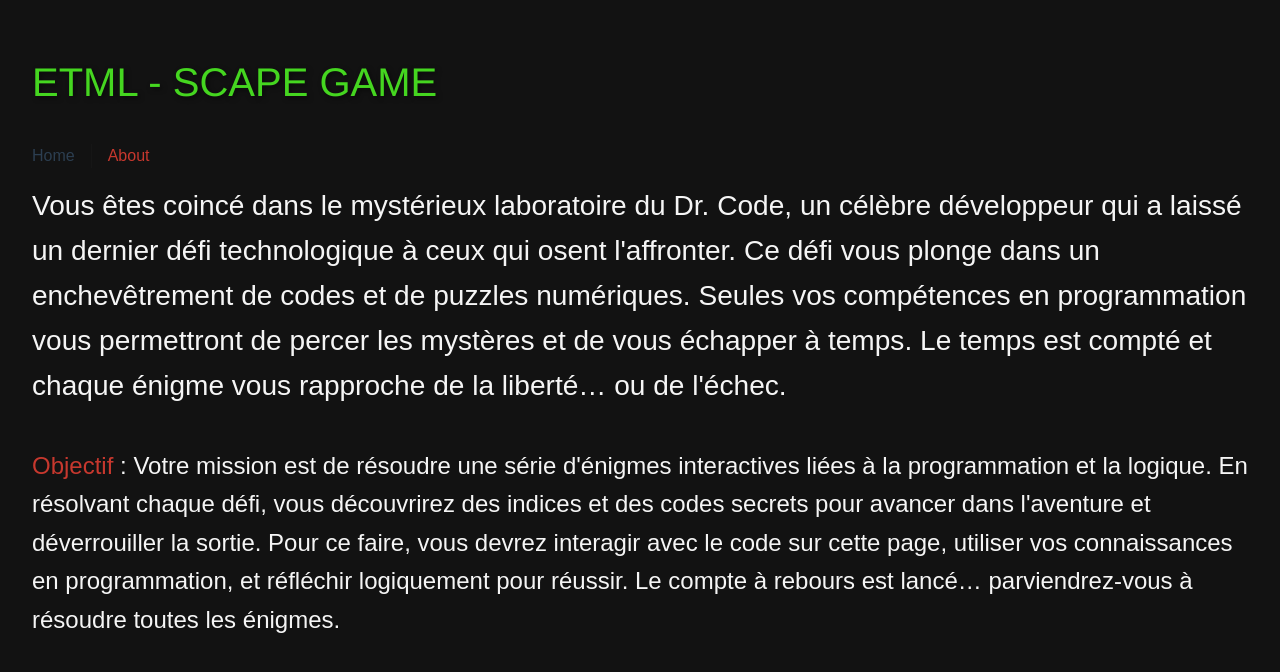
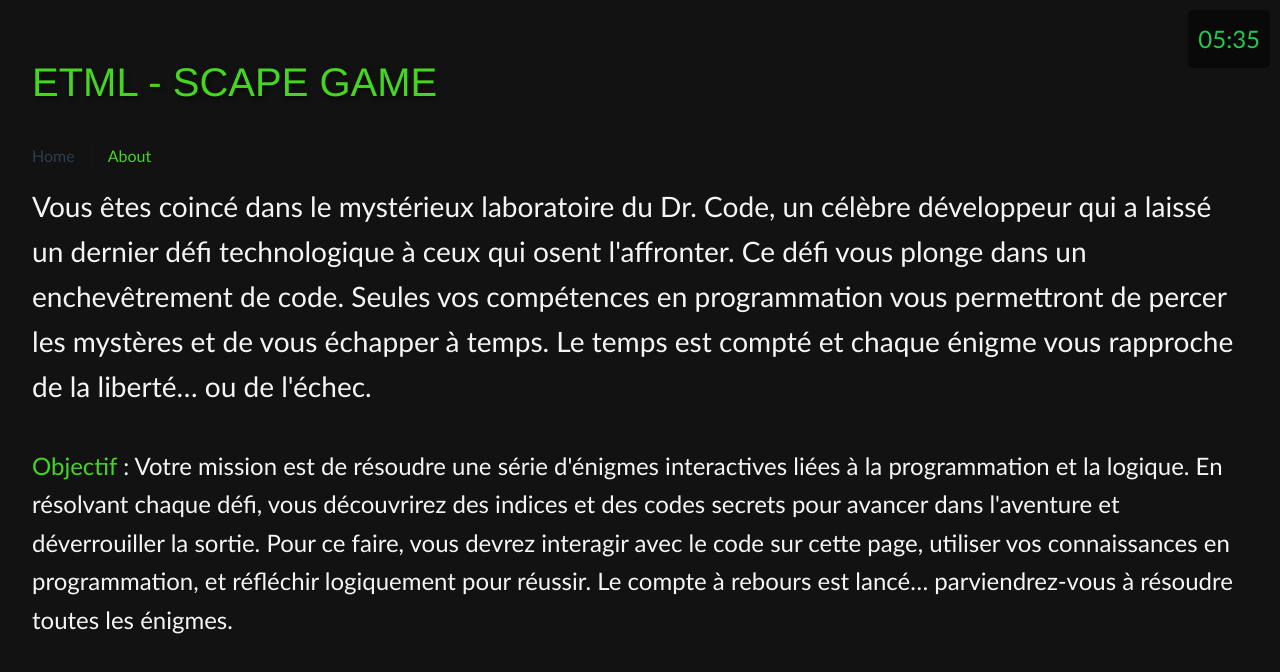
Before and after one commit to witrellesp/scapeGamEtml-PO, a Vue app in the folder scape-game/: page / in a window 1280 px wide. Shown: the top 672 px of the page. Built offline with nearby package versions, Linux system fonts and the light colour scheme.

Commit message:
update des défis
timer ajouter
amélioration des routes : lazy load
amélioration du css
input sans autocompléter

```diff
--- a/scape-game/src/App.vue
+++ b/scape-game/src/App.vue
@@ -1,4 +1,11 @@
-<script setup>
+<script>
+import Timer from './components/Timer.vue'
+
+export default {
+  components: {
+    Timer,
+  },
+}
 //import { RouterLink, RouterView } from 'vue-router'
 </script>
 
@@ -12,7 +19,7 @@
       </nav>
     </div>
   </header>
-
+  <Timer />
   <RouterView />
 </template>
 
@@ -27,7 +34,7 @@
 a,
 .green {
   text-decoration: none;
-  color: rgb(199, 56, 46);
+  color: #45d620;
   transition: 0.4s;
   padding: 3px;
 }
--- a/scape-game/src/assets/main.css
+++ b/scape-game/src/assets/main.css
@@ -2,7 +2,7 @@
 
 /* Styles globaux */
 body {
-  font-family: 'Arial', sans-serif;
+  font-family: 'Gill Sans', 'Gill Sans MT', Calibri, 'Trebuchet MS', sans-serif;
   background-color: #121212; /* Fond sombre pour l'immersion */
   font-size: x-large;
   color: #f5f5f5; /* Texte clair */
@@ -85,7 +85,7 @@ a {
 }
 
 a:hover {
-  text-decoration: underline;
+  text-decoration: none;
 }
 
 /* Boîte d'indice */
--- /dev/null
+++ b/scape-game/src/components/Timer.vue
@@ -0,0 +1,42 @@
+<template>
+  <div class="timer">{{ formattedTime }}</div>
+</template>
+
+<script>
+export default {
+  data() {
+    return {
+      time: 340, //temps du chronomètre
+    }
+  },
+  computed: {
+    formattedTime() {
+      const minutes = Math.floor(this.time / 60)
+      const seconds = this.time % 60
+      return `${String(minutes).padStart(2, '0')}:${String(seconds).padStart(2, '0')}`
+    },
+  },
+  mounted() {
+    this.startTimer()
+  },
+  methods: {
+    startTimer() {
+      setInterval(() => {
+        this.time--
+      }, 1000)
+    },
+  },
+}
+</script>
+
+<style scoped>
+.timer {
+  position: fixed;
+  top: 10px;
+  right: 10px;
+  background: rgba(0, 0, 0, 0.5);
+  color: rgb(34, 202, 76);
+  padding: 10px;
+  border-radius: 5px;
+}
+</style>
--- a/scape-game/src/router/index.js
+++ b/scape-game/src/router/index.js
@@ -1,11 +1,4 @@
 import { createRouter, createWebHistory } from 'vue-router'
-
-import PageAccueil from '@/views/PageAccueil.vue'
-import ChallengeOne from '@/views/1ChallengeOne.vue'
-import ChallengeTwo from '@/views/2ChallengeTwo.vue'
-import ChallengeThree from '@/views/3ChallengeThree.vue'
-import ChallengeFour from '@/views/4ChallengeFour.vue'
-import ChallengeFive from '@/views/5ChallengeFive.vue'
 
 const router = createRouter({
   history: createWebHistory(import.meta.env.BASE_URL),
@@ -13,42 +6,42 @@ const router = createRouter({
     {
       path: '/',
       name: 'home',
-      component: PageAccueil,
+      component: () => import('@/views/PageAccueil.vue'),
     },
     {
-      path: '/challenge1',
-      name: 'challenge1',
-      component: ChallengeOne,
+      path: '/game',
+      name: 'game',
+
+      children: [
+        {
+          path: 'challenge1',
+          component: () => import('@/views/1ChallengeOne.vue'),
         },
 
         {
-      path: '/challenge2',
-      name: 'challenge2',
-      component: ChallengeTwo,
+          path: 'challenge2',
+          component: () => import('@/views/2ChallengeTwo.vue'),
         },
 
         {
-      path: '/challenge3',
-      name: 'challenge3',
-      component: ChallengeThree,
+          path: 'challenge3',
+          component: () => import('@/views/3ChallengeThree.vue'),
         },
 
         {
-      path: '/challenge4',
-      name: 'challenge4',
-      component: ChallengeFour,
+          path: 'challenge4',
+          component: () => import('@/views/4ChallengeFour.vue'),
         },
         {
-      path: '/endGame',
-      name: 'endGame',
-      component: ChallengeFive,
+          path: 'endGame',
+          component: () => import('@/views/5ChallengeFive.vue'),
         },
+      ],
+    },
+
     {
       path: '/about',
       name: 'about',
-      // route level code-splitting
-      // this generates a separate chunk (About.[hash].js) for this route
-      // which is lazy-loaded when the route is visited.
       component: () => import('../views/AboutView.vue'),
     },
   ],
--- a/scape-game/src/views/1ChallengeOne.vue
+++ b/scape-game/src/views/1ChallengeOne.vue
@@ -11,10 +11,10 @@
   <form action="">
     <label for="keyword">Entrez le mot secret</label><br />
 
-    <input type="text" id="keywordInput" v-model="keywordInput" /><br />
+    <input type="text" id="keywordInput" v-model="keywordInput" autocomplete="off" /><br />
 
     <button v-if="keywordInput == motSecret">
-      <RouterLink to="/challenge2">Next challenge</RouterLink>
+      <RouterLink to="/game/challenge2">Next challenge</RouterLink>
     </button>
   </form>
 </template>
@@ -26,3 +26,8 @@ const motSecret = 'informatique'
 
 const keywordInput = ref('')
 </script>
+<style scoped>
+a {
+  color: #000;
+}
+</style>
--- a/scape-game/src/views/2ChallengeTwo.vue
+++ b/scape-game/src/views/2ChallengeTwo.vue
@@ -6,10 +6,16 @@
   <form @submit.prevent="verifierCouleur">
     <label for="colorBackground">Quelle est la couleur de fond?</label>
     <br />
-    <input type="text" id="inputColor" v-model="inputColor" :placeholder="placeholderText" />
+    <input
+      type="text"
+      id="inputColor"
+      v-model="inputColor"
+      :placeholder="placeholderText"
+      autocomplete="off"
+    />
 
     <button type="submit" v-if="inputColor === couleurFond">
-      <RouterLink to="/challenge3">Next challenge</RouterLink>
+      <RouterLink to="/game/challenge3" class="btnSubmit">Next challenge</RouterLink>
     </button>
     <p v-if="messageErreur">{{ messageErreur }}</p>
   </form>
@@ -17,7 +23,7 @@
 
 <style>
 body.challenge2-page {
-  background-color: #45d620 !important;
+  background-color: #981edf !important;
 }
 </style>
 <style scoped>
@@ -25,17 +31,20 @@ h1 {
   text-align: center;
   font-family: 'Franklin Gothic Medium', 'Arial Narrow', Arial, sans-serif;
   font-size: 2.5rem;
-  color: #d6209f; /* Couleur verte vive */
+  color: #d6209f;
   margin-top: 20px;
   text-shadow: 2px 2px 5px rgba(0, 0, 0, 0.5);
+}
+.btnSubmit {
+  color: black;
 }
 </style>
 
 <script setup>
 import { onMounted, onBeforeUnmount, ref } from 'vue'
 
-//Couleur de fond
-const couleurFond = '#45d620'
+/*Couleur du fond*/
+const couleurFond = '#981edf'
 
 const inputColor = ref('')
 const tentatives = ref(0)
--- a/scape-game/src/views/3ChallengeThree.vue
+++ b/scape-game/src/views/3ChallengeThree.vue
@@ -7,21 +7,21 @@ import { ref } from 'vue'
 const secretCombination = ['red', 'blue', 'green']
 const userInput = ref([])
 const successMessage = ref(false)
+const messageErreur = ref(false)
 
 function handleClick(color) {
   // Ajouter la couleur cliquée au tableau des entrées utilisateur
-
   userInput.value.push(color)
 
   // Vérifier si la séquence est correcte
-  if (
-    userInput.value[userInput.value.length - 1] !== secretCombination[userInput.value.length - 1]
-  ) {
-    alert('Mauvais ordre ! Essayez encore.')
-    userInput.value = [] // Réinitialiser si erreur
-  } else if (userInput.value.length === secretCombination.length) {
-    successMessage.value = true // Afficher le message de succès
-    alert('Bon ordre. Félicitations')
+  if (userInput.value.length === secretCombination.length) {
+    if (userInput.value.every((value, index) => value === secretCombination[index])) {
+      successMessage.value = true
+    } else {
+      messageErreur.value = true
+      alert('Mauvais ordre ! Essayez encore.')
+      userInput.value = []
+    }
   }
 }
 </script>
@@ -33,7 +33,7 @@ function handleClick(color) {
     couleurs dans l'ordre exact pour débloquer le défis suivant.
   </p>
   <br />
-  <p>Jetter un oeil au code du Challenge 3</p>
+
   <br />
   <div>
     <p>CLICKEZ SUR LES COULEURS DANS LE BON ORDRE</p>
@@ -43,8 +43,12 @@ function handleClick(color) {
     <div class="square green" @click="handleClick('green')"></div>
     <div class="square blue" @click="handleClick('blue')"></div>
 
+    <p v-if="messageErreur">Jetter un oeil au code du Challenge 3</p>
+
     <div v-if="successMessage">
-      <button><RouterLink to="/challenge4">Next challenge</RouterLink></button>
+      <button>
+        <RouterLink to="/game/challenge4" class="btnSubmit">Next challenge</RouterLink>
+      </button>
     </div>
   </div>
 </template>
@@ -75,4 +79,7 @@ function handleClick(color) {
 .show-message {
   display: block;
 }
+.btnSubmit {
+  color: black;
+}
 </style>
--- a/scape-game/src/views/4ChallengeFour.vue
+++ b/scape-game/src/views/4ChallengeFour.vue
@@ -26,7 +26,7 @@
 
       <!-- Bouton pour accéder au défi suivant -->
       <button v-if="keywordInput === motSecret">
-        <RouterLink to="/endGame">Next challenge</RouterLink>
+        <RouterLink to="/game/endGame">Next challenge</RouterLink>
       </button>
     </div>
   </div>
--- a/scape-game/src/views/PageAccueil.vue
+++ b/scape-game/src/views/PageAccueil.vue
@@ -13,15 +13,15 @@ function incrementAccount() {
       <h3>
         Vous êtes coincé dans le mystérieux laboratoire du Dr. Code, un célèbre développeur qui a
         laissé un dernier défi technologique à ceux qui osent l'affronter. Ce défi vous plonge dans
-        un enchevêtrement de codes et de puzzles numériques. Seules vos compétences en programmation
-        vous permettront de percer les mystères et de vous échapper à temps. Le temps est compté et
-        chaque énigme vous rapproche de la liberté… ou de l'échec.
+        un enchevêtrement de code. Seules vos compétences en programmation vous permettront de
+        percer les mystères et de vous échapper à temps. Le temps est compté et chaque énigme vous
+        rapproche de la liberté… ou de l'échec.
       </h3>
       <br />
       <h4>
-        <span style="color: rgb(199, 56, 46)">Objectif</span> : Votre mission est de résoudre une
-        série d'énigmes interactives liées à la programmation et la logique. En résolvant chaque
-        défi, vous découvrirez des indices et des codes secrets pour avancer dans l'aventure et
+        <span class="spnObjectif">Objectif</span> : Votre mission est de résoudre une série
+        d'énigmes interactives liées à la programmation et la logique. En résolvant chaque défi,
+        vous découvrirez des indices et des codes secrets pour avancer dans l'aventure et
         déverrouiller la sortie. Pour ce faire, vous devrez interagir avec le code sur cette page,
         utiliser vos connaissances en programmation, et réfléchir logiquement pour réussir. Le
         compte à rebours est lancé… parviendrez-vous à résoudre toutes les énigmes.
@@ -35,13 +35,21 @@ function incrementAccount() {
     </div>
 
     <!--
-      <button><RouterLink to="/challenge1">Next challenge</RouterLink></button>
+    <button>
+      <RouterLink to="/game/challenge1" class="btnSubmit">Next challenge</RouterLink>
+    </button>
     -->
   </main>
 </template>
 
 <style scoped>
 #pHiden {
-  color: red;
+  color: #45d620;
+}
+.spnObjectif {
+  color: #45d620;
+}
+.btnSubmit {
+  color: black;
 }
 </style>
```
Lines whose indentation alone changed are shown as unchanged.
